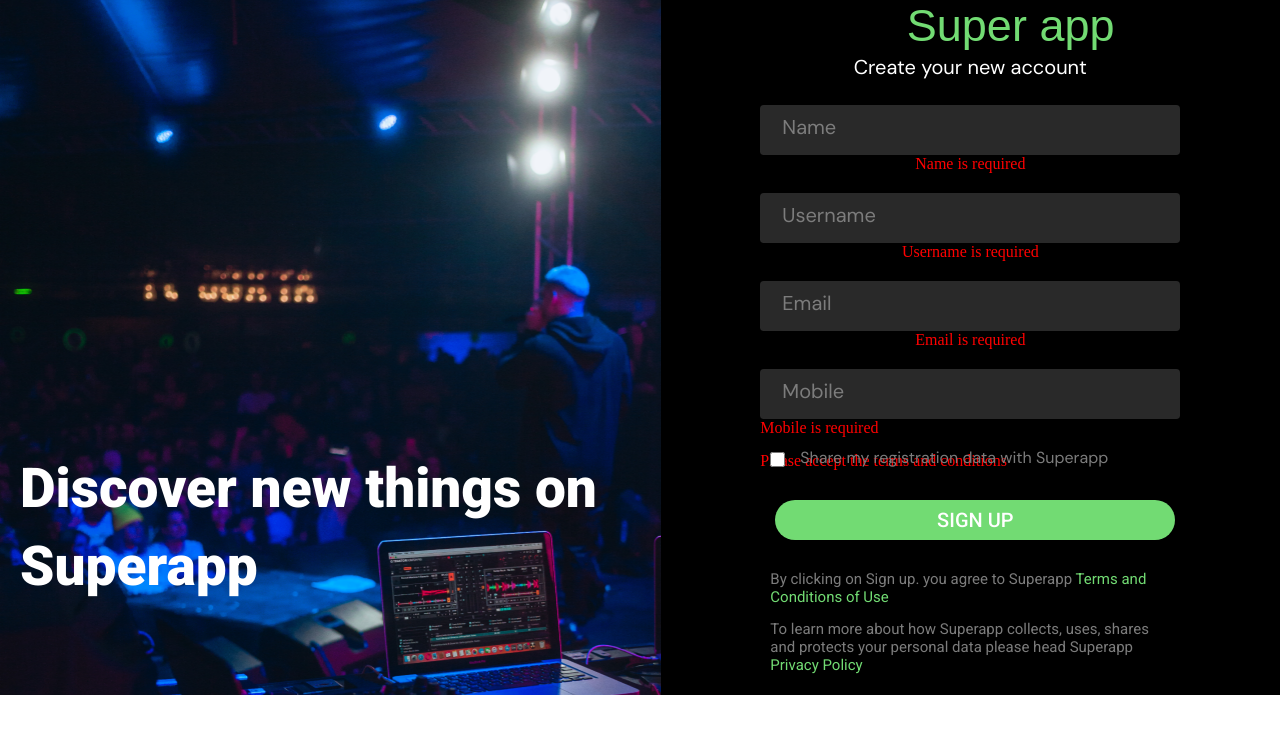
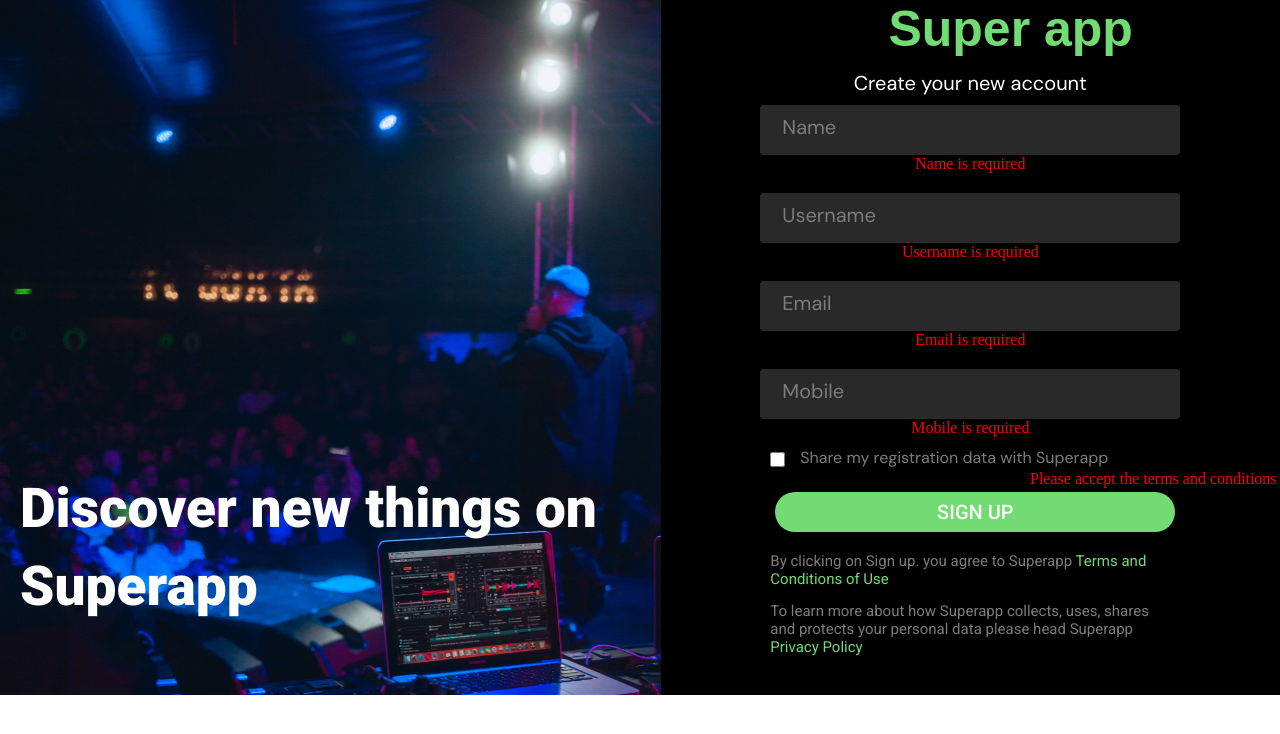
Before and after one commit to rachiashtekar/captone-project, a React (Create React App) app: page / in a window 1280 px wide. Both pictures are taken after a click on the button "SIGN UP". Shown: the top 734 px of the page. Built offline with nearby package versions, Linux system fonts and the light colour scheme; a web font is replaced by a local one.

Commit message:
added css to error msg

```diff
--- a/src/Components/App.css
+++ b/src/Components/App.css
@@ -24,7 +24,7 @@
   font-size: 55px;
   position: relative;
   margin-left: 20px;
-  top: 450px;
+  top: 470px;
 }
 
 .second-container {
@@ -35,8 +35,8 @@
 }
 .heading {
   font-family: "Single Day", sans-serif;
-  font-weight: 400;
-  font-size: 45px;
+  font-weight: 600;
+  font-size: 50px;
   /* line-height: 93.59px; */
   color: #72db73;
 
@@ -55,6 +55,8 @@
   font-weight: 400;
   font-size: 20px;
   line-height: 34.92px;
+  position: relative;
+  top: 16px;
 }
 
 .form-section {
@@ -116,7 +118,7 @@
 button {
   color: white;
   position: absolute;
-  top: 30px;
+  top: 40px;
   background: #72db73;
   height: 40px;
   width: 400px;
--- a/src/Components/RegisterForm.js
+++ b/src/Components/RegisterForm.js
@@ -84,7 +84,7 @@ function RegisterForm() {
                 onChange={handleChange}
               />
               {errors.name ? (
-                <p style={{ color: "red"}}>{errors.name}</p>
+                <p style={{ color: "red", }}>{errors.name}</p>
               ) : (
                 <></>
               )}
@@ -112,7 +112,7 @@ function RegisterForm() {
                 onChange={handleChange}
               />
               {errors.email ? (
-                <p style={{ color: "red" }}>{errors.email}</p>
+                <p style={{ color: "red",  }}>{errors.email}</p>
               ) : (
                 <></>
               )}
@@ -127,7 +127,7 @@ function RegisterForm() {
               />
             </div>
             {errors.mobile ? (
-              <p style={{ color: "red", justifyContent:"center" }}>{errors.mobile}</p>
+              <p style={{ color: "red", textAlign:"center" }}>{errors.mobile}</p>
             ) : (
               <></>
             )}
@@ -148,7 +148,7 @@ function RegisterForm() {
 
             </div>
             {errors.checkbox ? (
-              <p style={{ color: "red", }}>{errors.checkbox}</p>
+              <p style={{ color: "red", position: "absolute", top:"470px", left:"1030px" }}>{errors.checkbox}</p>
             ) : (
               <></>
             )}
```
